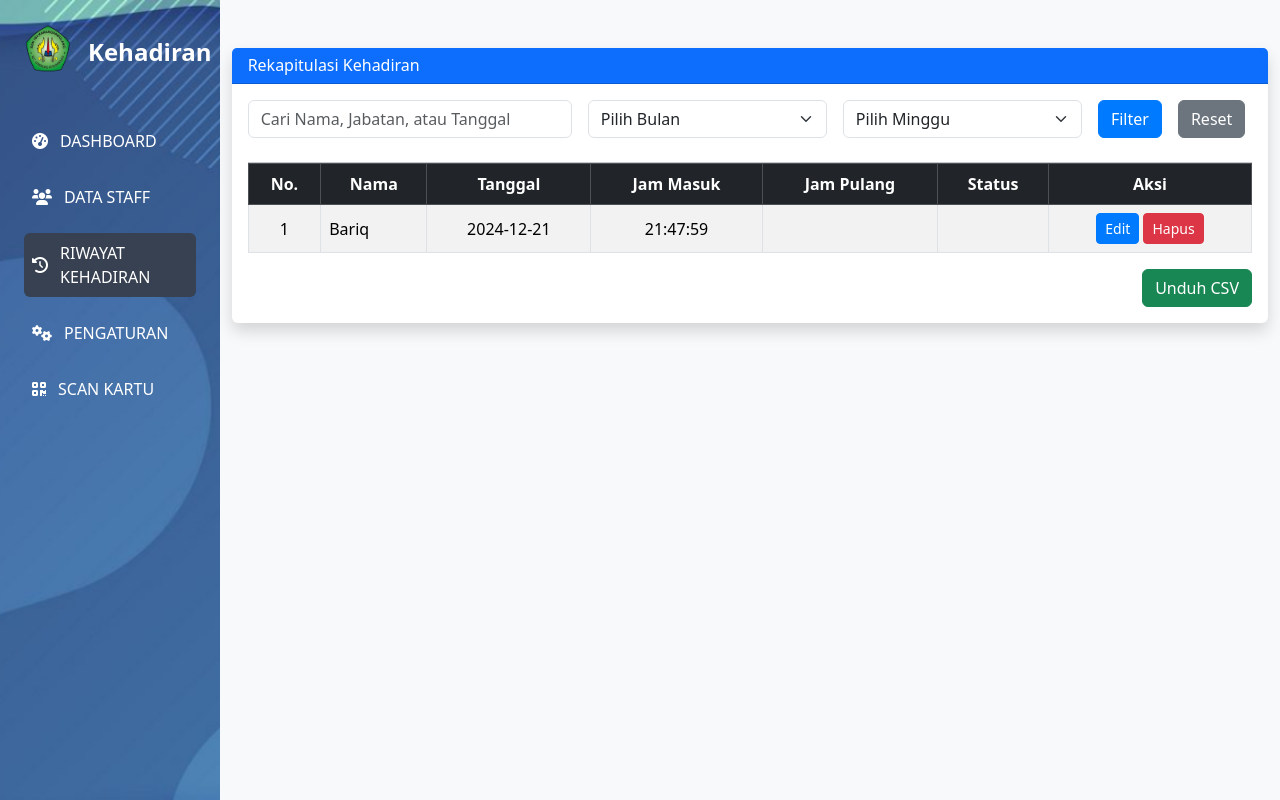
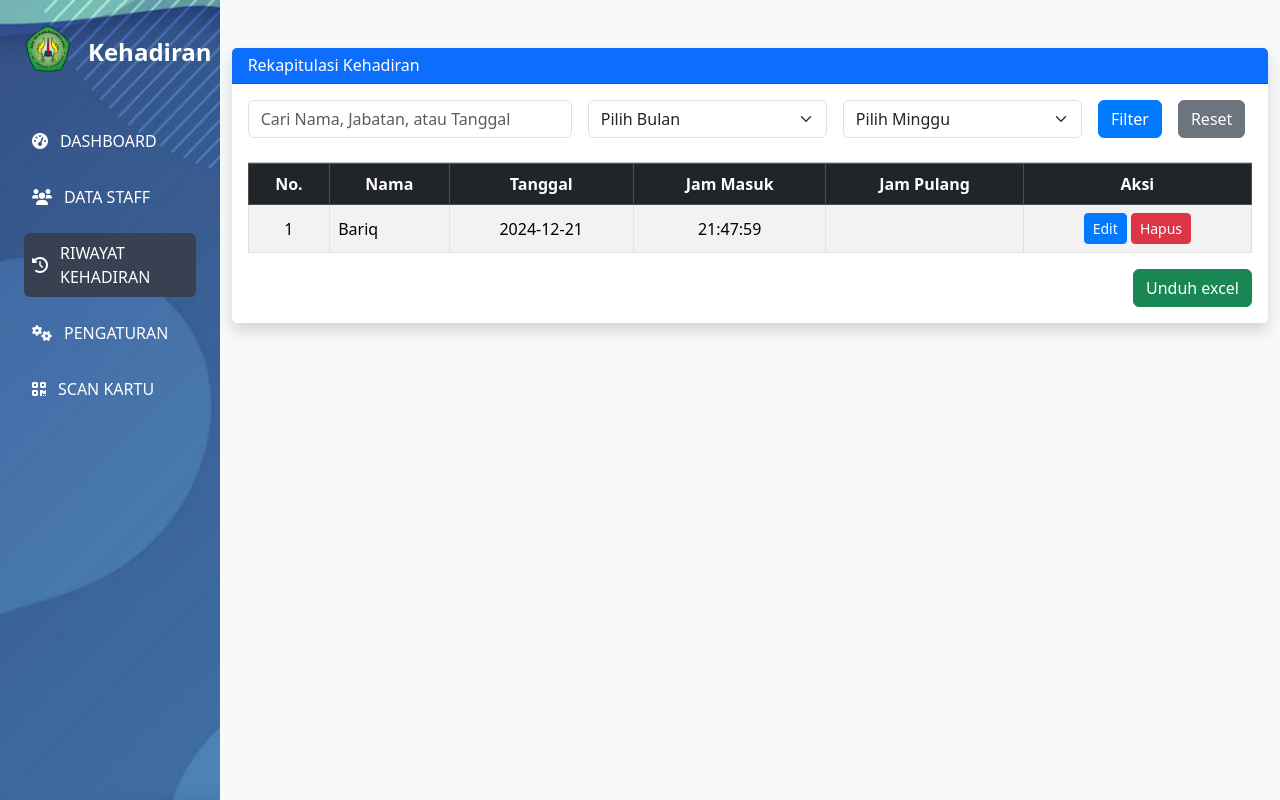
Before and after one commit to bariqazhar5/IFTER, a PHP site: page /absensi.php in a window 1280 px wide. Run offline with PHP 8.4, Linux system fonts and the light colour scheme; data comes from the database, SQL or seed files in the repository; some libraries are stand-ins or nearby versions.

Commit message:
update hilangin status

```diff
--- a/absensi.php
+++ b/absensi.php
@@ -1,6 +1,5 @@
 <!DOCTYPE html>
-<html>
-
+<html lang="en">
 <head>
     <?php include "header.php"; ?>
     <title>Rekapitulasi Kehadiran</title>
@@ -10,13 +9,13 @@
     <script src="https://cdn.tailwindcss.com"></script>
     <link href="https://cdnjs.cloudflare.com/ajax/libs/font-awesome/6.0.0-beta3/css/all.min.css" rel="stylesheet">
 </head>
-
 <body>
     <div class="flex flex-col lg:flex-row">
+        <!-- Sidebar -->
         <div class="lg:w-1/5 w-full bg-cover bg-center text-white min-h-screen p-6 lg:block hidden" style="background-image: url('./images/bkg1.png');">
             <div class="flex items-center justify-between mb-6">
                 <div class="flex items-center gap-3">
-                    <img class="w-12 h-auto" src="./images/loggo.png" alt="">
+                    <img class="w-12 h-auto" src="./images/loggo.png" alt="Logo">
                     <h2 class="text-2xl font-bold mt-2">Kehadiran</h2>
                 </div>
             </div>
@@ -29,6 +28,7 @@
             </ul>
         </div>
 
+        <!-- Main Content -->
         <main class="container my-5">
             <div class="card shadow border-0">
                 <div class="card-header bg-primary text-white">
@@ -66,6 +66,7 @@
                     </form>
                     <hr>
 
+                    <!-- Table -->
                     <div class="table-responsive">
                         <table class="table table-striped table-bordered align-middle">
                             <thead class="table-dark text-center">
@@ -75,7 +76,6 @@
                                     <th>Tanggal</th>
                                     <th>Jam Masuk</th>
                                     <th>Jam Pulang</th>
-                                    <th>Status</th>
                                     <th>Aksi</th>
                                 </tr>
                             </thead>
@@ -88,7 +88,7 @@
                                 $year = date('Y');
 
                                 $sql_query = "
-                                SELECT a.id, b.nama, a.tanggal, a.jam_masuk, a.jam_pulang, a.status
+                                SELECT a.id, b.nama, a.tanggal, a.jam_masuk, a.jam_pulang
                                 FROM absensi a
                                 JOIN karyawan b ON a.nokartu = b.nokartu
                                 WHERE (b.nama LIKE ? OR b.jabatan LIKE ? OR a.tanggal LIKE ?)
@@ -119,9 +119,6 @@
                                         <td class="text-center"><?php echo htmlspecialchars($data['jam_masuk']); ?></td>
                                         <td class="text-center"><?php echo htmlspecialchars($data['jam_pulang']); ?></td>
                                         <td class="text-center">
-
-                                        </td>
-                                        <td class="text-center">
                                             <a href="edit_absensi.php?id=<?php echo urlencode($data['id']); ?>" class="btn btn-sm btn-primary">Edit</a>
                                             <a href="hapus_absensi.php?id=<?php echo urlencode($data['id']); ?>" class="btn btn-sm btn-danger" onclick="return confirm('Hapus Data?');">Hapus</a>
                                         </td>
@@ -131,36 +128,11 @@
                         </table>
                     </div>
                     <div class="d-flex justify-content-end">
-                        <a href="downloadcsv.php?search=<?php echo urlencode($search); ?>&month=<?php echo $month; ?>&week=<?php echo $week; ?>" class="btn btn-success">Unduh CSV</a>
+                        <a href="downloadcsv.php?search=<?php echo urlencode($search); ?>&month=<?php echo $month; ?>&week=<?php echo $week; ?>" class="btn btn-success">Unduh excel</a>
                     </div>
                 </div>
             </div>
         </main>
     </div>
-
-    <script>
-        // function updateStatus(id) {
-        //     const form = document.getElementById(`statusForm${id}`);
-        //     const formData = new FormData(form);
-
-        //     fetch('update_status.php', {
-        //         method: 'POST',
-        //         body: formData,
-        //     })
-        //     .then(response => response.json())
-        //     .then(data => {
-        //         if (data.success) {
-        //             alert('Status berhasil diubah!');
-        //         } else {
-        //             alert('Terjadi kesalahan: ' + data.message);
-        //         }
-        //     })
-        //     .catch(error => {
-        //         console.error('Error:', error);
-        //         alert('Terjadi kesalahan. Silakan coba lagi.');
-        //     });
-        // }
-    </script>
 </body>
-
 </html>
```
